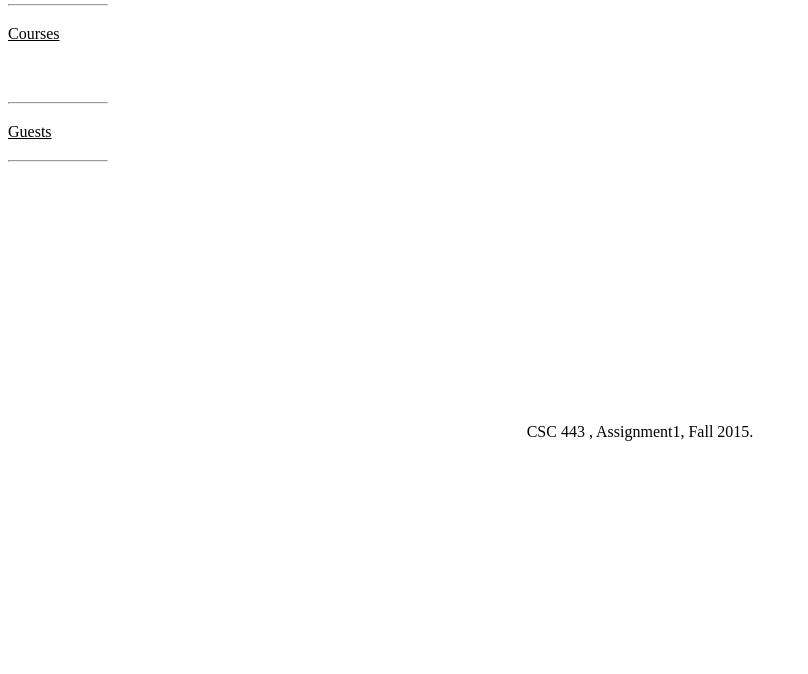
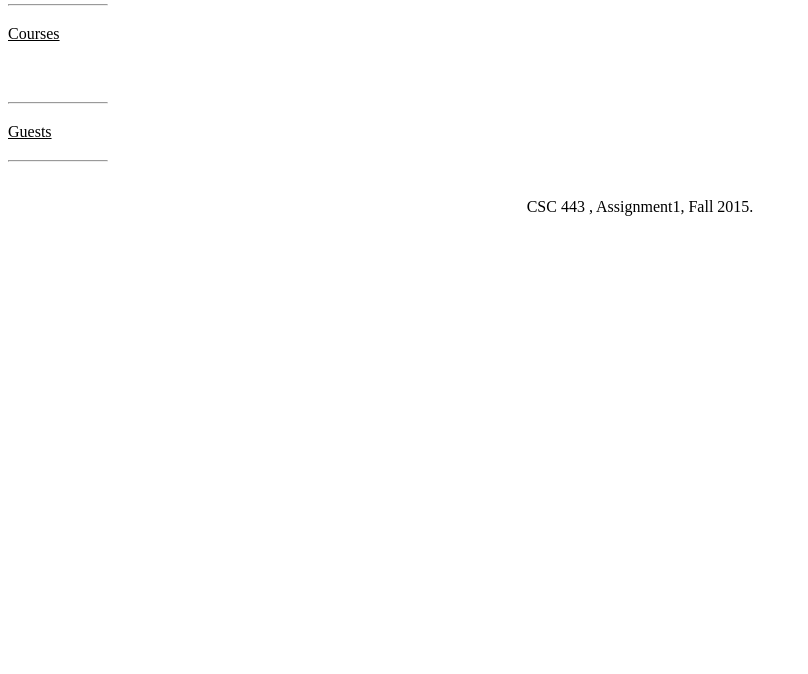
Before and after one commit to JenniferSaad/JenniferSaad.github.io, a PHP site: page / in a window 1280 px wide. Shown: the part 257-931 px from the top of the page, without its empty margins (0-808 px from the left). After the commit the page ends 473 px from the top, so only its background shows below. Run offline with PHP 8.4, Linux system fonts and the light colour scheme.

Commit message:
Update css.css

```diff
--- a/css.css
+++ b/css.css
@@ -81,13 +81,10 @@ a{
 
 }
 
-
-
-
 footer {
 	background-color:white;
     color:black;
     clear:both;
     text-align:center;
-	padding:225px;
+	padding:0px;
 }
```
